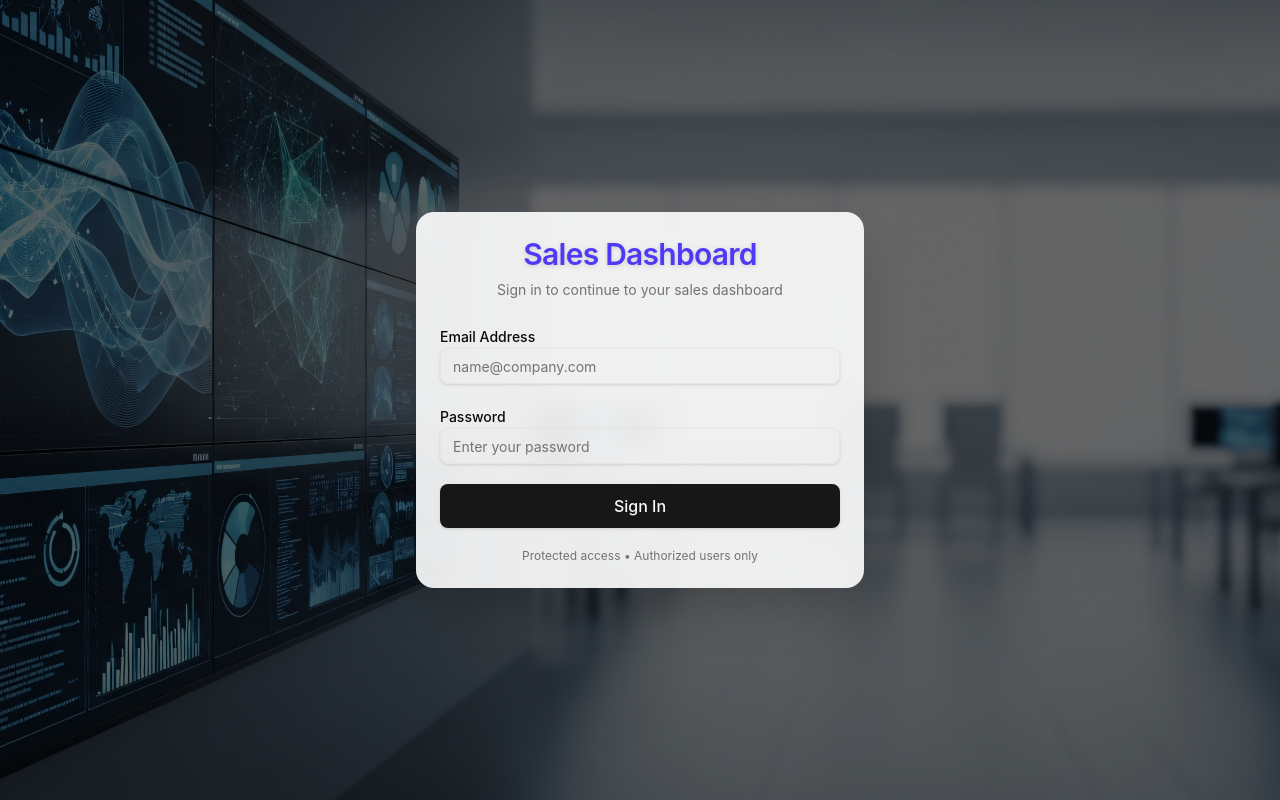
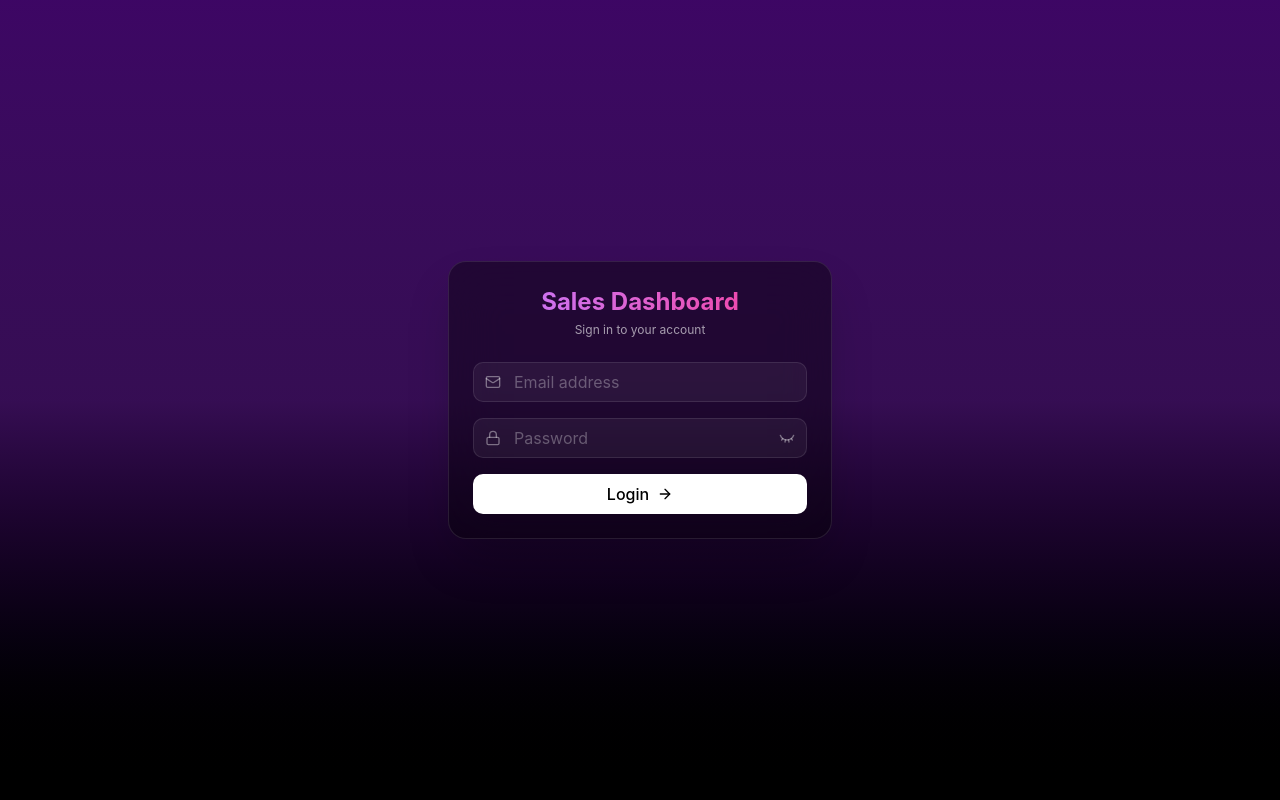
Before and after one commit to pragathish07/sales-dashboard, a Next.js app in the folder client/: page /login in a window 1280 px wide. Built offline with nearby package versions, Linux system fonts and the light colour scheme.

Commit message:
changes to ui part

```diff
--- a/client/package.json
+++ b/client/package.json
@@ -13,8 +13,9 @@
     "@radix-ui/react-slot": "^1.2.4",
     "class-variance-authority": "^0.7.1",
     "clsx": "^2.1.1",
+    "framer-motion": "^12.34.2",
     "lucide-react": "^0.574.0",
-    "next": "16.1.6",
+    "next": "^16.1.6",
     "react": "19.2.3",
     "react-dom": "19.2.3",
     "tailwind-merge": "^3.4.1",
--- a/client/src/app/login/page.tsx
+++ b/client/src/app/login/page.tsx
@@ -1,123 +1,170 @@
-'use client';
+'use client'
 
-import { useState, FormEvent } from 'react';
-import { useRouter } from 'next/navigation';
-import Link from 'next/link';
-import { Button } from '@/components/ui/button'
-import { Input } from '@/components/ui/input'
-import { Card, CardContent, CardDescription, CardHeader, CardTitle } from '@/components/ui/card'
-import { Label } from '@/components/ui/label'
+import React, { useState } from 'react'
+import { useRouter } from 'next/navigation'
+import { motion, AnimatePresence, useMotionValue, useTransform } from 'framer-motion'
+import { Mail, Lock, Eye, EyeClosed, ArrowRight } from 'lucide-react'
 
+import { cn } from '@/lib/utils'
+
+function Input({ className, type, ...props }: React.ComponentProps<'input'>) {
+  return (
+    <input
+      type={type}
+      className={cn(
+        'flex h-10 w-full rounded-lg border border-white/10 bg-white/5 px-3 pl-10 pr-10 text-white placeholder:text-white/30 outline-none focus:border-white/20 focus:bg-white/10 transition-all',
+        className
+      )}
+      {...props}
+    />
+  )
+}
 
 export default function LoginPage() {
-  const router = useRouter();
-  const [email, setEmail] = useState('');
-  const [password, setPassword] = useState('');
-  const [error, setError] = useState('');
-  const [loading, setLoading] = useState(false);
+  const router = useRouter()
 
-  const handleLogin = async (e: FormEvent<HTMLFormElement>) => {
-    e.preventDefault();
-    setError('');
-    setLoading(true);
+  const [email, setEmail] = useState('')
+  const [password, setPassword] = useState('')
+  const [showPassword, setShowPassword] = useState(false)
+  const [isLoading, setIsLoading] = useState(false)
+
+  // 3D Card Effect
+  const mouseX = useMotionValue(0)
+  const mouseY = useMotionValue(0)
+  const rotateX = useTransform(mouseY, [-300, 300], [10, -10])
+  const rotateY = useTransform(mouseX, [-300, 300], [-10, 10])
+
+  const handleMouseMove = (e: React.MouseEvent) => {
+    const rect = e.currentTarget.getBoundingClientRect()
+    mouseX.set(e.clientX - rect.left - rect.width / 2)
+    mouseY.set(e.clientY - rect.top - rect.height / 2)
+  }
+
+  const handleMouseLeave = () => {
+    mouseX.set(0)
+    mouseY.set(0)
+  }
+
+  // 🔐 REAL LOGIN HANDLER
+  const handleSubmit = async (e: React.FormEvent) => {
+    e.preventDefault()
+    setIsLoading(true)
 
     try {
-      const response = await fetch('/api/auth/login', {
+      const res = await fetch('/api/auth/login', {
         method: 'POST',
-        headers: {
-          'Content-Type': 'application/json',
-        },
-        body: JSON.stringify({ email, password }),
-      });
+        headers: { 'Content-Type': 'application/json' },
+        body: JSON.stringify({ email, password })
+      })
 
-      const data = await response.json();
+      const data = await res.json()
 
-      if (!response.ok) {
-        setError(data.message || 'Login failed');
-        return;
+      if (!res.ok) {
+        alert(data.message || 'Invalid email or password')
+        return
       }
 
-      localStorage.setItem('token', data.token);
+      localStorage.setItem('token', data.token)
 
-      if (data.role === 'admin') {
-        router.push('/admin');
-      } else if (data.role === 'sales_user') {
-        router.push('/sales_user');
-      } else {
-        setError('Invalid user role');
+      if (data.role === 'admin') router.push('/admin')
+      else if (data.role === 'sales_user') router.push('/sales_user')
+      else router.push('/dashboard')
+
+    } catch (err) {
+      alert('Login error. Please try again.')
+    } finally {
+      setIsLoading(false)
     }
-    } catch (err) {
-      setError('An error occurred during login');
-      console.error(err);
-    } finally {
-      setLoading(false);
   }
-  };
 
   return (
-  <div
-    className="min-h-screen flex items-center justify-center bg-cover bg-center relative"
-    style={{ backgroundImage: "url('/login-bg.jpg')" }}
+    <div className="min-h-screen bg-black relative overflow-hidden flex items-center justify-center">
+      {/* Background */}
+      <div className="absolute inset-0 bg-gradient-to-b from-purple-600/40 via-purple-900/60 to-black" />
+
+      <motion.div
+        initial={{ opacity: 0, y: 20 }}
+        animate={{ opacity: 1, y: 0 }}
+        transition={{ duration: 0.8 }}
+        className="w-full max-w-sm z-10"
+        style={{ perspective: 1500 }}
       >
-    {/* Dark overlay */}
-    <div className="absolute inset-0 bg-black/60"></div>
+        <motion.div
+          className="relative"
+          style={{ rotateX, rotateY }}
+          onMouseMove={handleMouseMove}
+          onMouseLeave={handleMouseLeave}
+        >
+          <div className="bg-black/40 backdrop-blur-xl rounded-2xl p-6 border border-white/10 shadow-2xl">
 
-    <Card className="relative z-10 w-full max-w-md bg-white/90 backdrop-blur-md shadow-2xl border-0 rounded-2xl">
-      <CardHeader className="space-y-2">
-        <CardTitle className="text-3xl font-semibold text-center tracking-tight text-indigo-600 drop-shadow-sm">
+            {/* Header */}
+            <div className="text-center mb-6">
+              <h1 className="text-2xl font-bold bg-clip-text text-transparent bg-gradient-to-r from-purple-400 to-pink-500">
                 Sales Dashboard
-</CardTitle>
+              </h1>
+              <p className="text-white/60 text-xs mt-1">
+                Sign in to your account
+              </p>
+            </div>
 
+            {/* Form */}
+            <form onSubmit={handleSubmit} className="space-y-4">
 
-        <CardDescription className="text-center text-sm text-muted-foreground">
-          Sign in to continue to your sales dashboard
-        </CardDescription>
-      </CardHeader>
-
-      <CardContent>
-        {error && (
-          <p className="text-red-600 text-sm text-center mb-3">
-            {error}
-          </p>
-        )}
-
-        <form onSubmit={handleLogin} className="space-y-5">
-          <div className="space-y-2">
-            <Label>Email Address</Label>
+              {/* Email */}
+              <div className="relative">
+                <Mail className="absolute left-3 top-3 w-4 h-4 text-white/40" />
                 <Input
                   type="email"
-              placeholder="name@company.com"
+                  placeholder="Email address"
                   value={email}
                   onChange={(e) => setEmail(e.target.value)}
                   required
                 />
               </div>
 
-          <div className="space-y-2">
-            <Label>Password</Label>
+              {/* Password */}
+              <div className="relative">
+                <Lock className="absolute left-3 top-3 w-4 h-4 text-white/40" />
                 <Input
-              type="password"
-              placeholder="Enter your password"
+                  type={showPassword ? 'text' : 'password'}
+                  placeholder="Password"
                   value={password}
                   onChange={(e) => setPassword(e.target.value)}
                   required
                 />
+                <div
+                  className="absolute right-3 top-3 cursor-pointer"
+                  onClick={() => setShowPassword(!showPassword)}
+                >
+                  {showPassword ? (
+                    <Eye className="w-4 h-4 text-white/40" />
+                  ) : (
+                    <EyeClosed className="w-4 h-4 text-white/40" />
+                  )}
+                </div>
               </div>
 
-          <Button
-            className="w-full h-11 text-base font-medium"
-            disabled={loading}
+              {/* Login Button */}
+              <motion.button
+                whileHover={{ scale: 1.03 }}
+                whileTap={{ scale: 0.97 }}
+                type="submit"
+                disabled={isLoading}
+                className="w-full h-10 rounded-lg bg-white text-black font-medium flex items-center justify-center gap-2"
               >
-            {loading ? 'Signing in...' : 'Sign In'}
-          </Button>
+                {isLoading ? (
+                  <div className="w-4 h-4 border-2 border-black/70 border-t-transparent rounded-full animate-spin" />
+                ) : (
+                  <>
+                    Login <ArrowRight className="w-4 h-4" />
+                  </>
+                )}
+              </motion.button>
 
-          <p className="text-xs text-center text-muted-foreground">
-            Protected access • Authorized users only
-          </p>
             </form>
-      </CardContent>
-    </Card>
           </div>
-);
-
+        </motion.div>
+      </motion.div>
+    </div>
+  )
 }
```
Also changed, not shown: 1 other file (tests, documents, lock files or other folders). Lines whose indentation alone changed are shown as unchanged.
